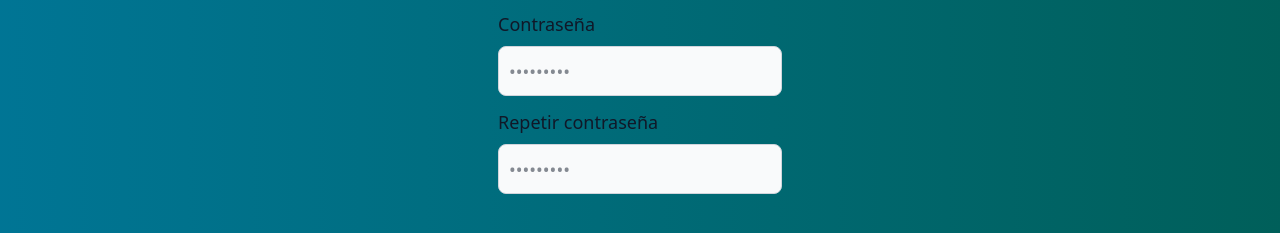
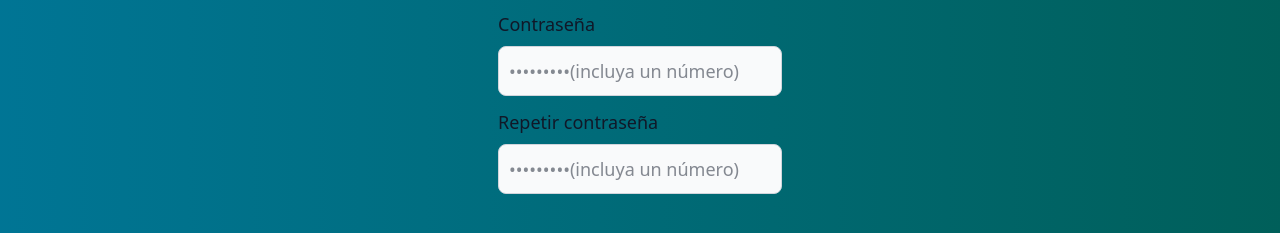
Before and after one commit to MiltonYV-DEV/chat-websocket, a React (Vite) app in the folder frontend/: page /register in a window 1280 px wide. Shown: the part 370-603 px from the top of the page. Built offline with nearby package versions, Linux system fonts and the light colour scheme; no server answers; some icons are missing.

Commit message:
changes in view register

```diff
--- a/frontend/src/pages/Register.tsx
+++ b/frontend/src/pages/Register.tsx
@@ -140,7 +140,7 @@ const Register = () => {
               type={passwordIsVisible ? "text" : "password"}
               id="password"
               minLength={6}
-              placeholder="•••••••••"
+              placeholder="•••••••••(incluya un número)"
               required
               onChange={(e) => setPassword(e.currentTarget.value)}
             />
@@ -169,7 +169,7 @@ const Register = () => {
               minLength={6}
               type={passwordConfirmIsVisible ? "text" : "password"}
               id="password_confirm"
-              placeholder="•••••••••"
+              placeholder="•••••••••(incluya un número)"
               required
               onChange={(e) => setPasswordConfirm(e.currentTarget.value)}
             />
```
